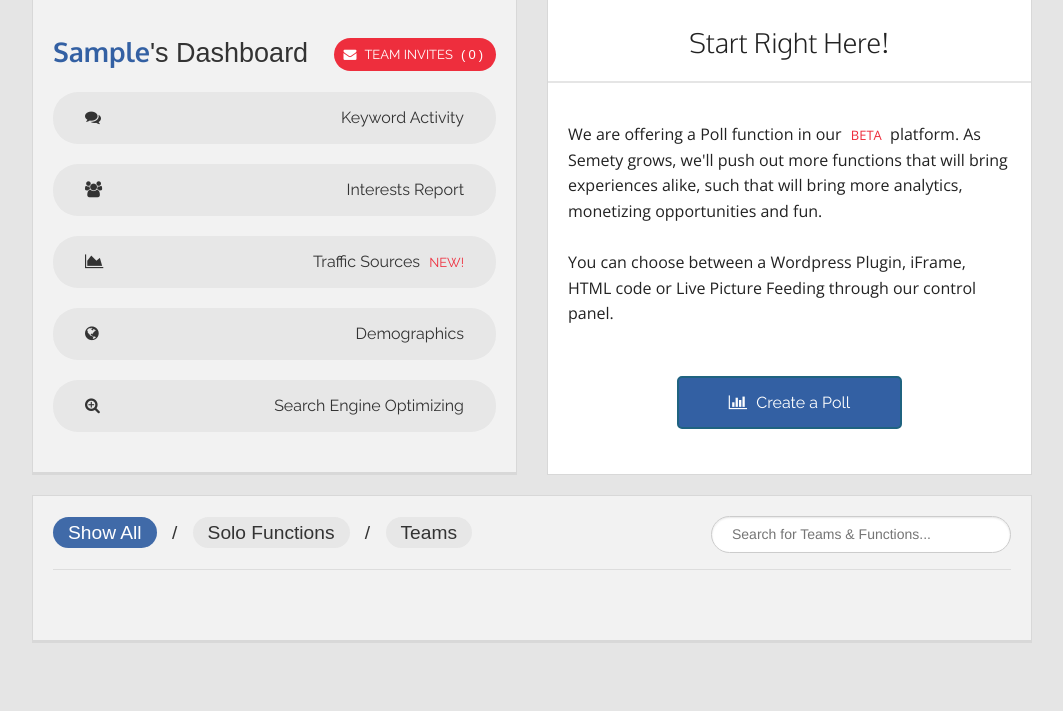
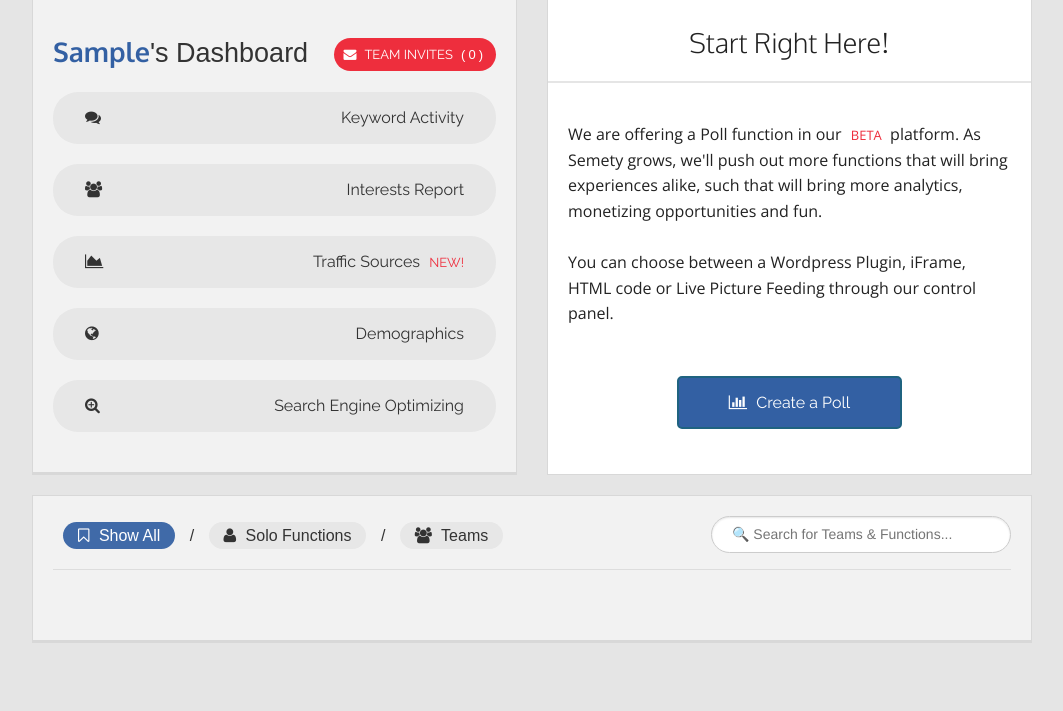
Before and after one commit to JamesJGarner/Survey, a Django app: page / in a window 1280 px wide. Shown: the part 299-1010 px from the top of the page, without its empty margins (108-1171 px from the left). Run offline with Django 3.2, Linux system fonts and the light colour scheme; the visitor is signed in with stand-in values (Sample User, id 1); data that the repository does not hold is empty.

Commit message:
Dashboard fully updated

```diff
--- a/pluginservice/apps/polls/static/css/default.css
+++ b/pluginservice/apps/polls/static/css/default.css
@@ -380,29 +380,43 @@ dd.accordion-navigation {
   margin-left: 10px;
   font-size: 9pt;
   color: rgba(51, 96, 163, 0.93);
-  border: 2px solid rgba(51, 96, 163, 0.93);
-  border-radius: 5px;
   font-family: 'Oxygen', sans-serif;
+  font-size: normal;
 
+}
+.yourteams .manage .fa {
+	margin: 0px;
+}
+.red {
+	color: #D42936 !important;
+	font-weight: bold;
+	border-radius: 12px;
+}
+.red:hover {
+	color:#fff !important;
+	background-color: #D42936 !important;
 }
 .joinedteams {
 	padding-bottom: 15px;
-	margin-top: 7px !important;
-	font-size: 1.2em;
+	margin-top: 11px !important;
+	font-size: 1em;
+}
+.joinedteams .fa {
+	display: inline-block;
+}
+.joinedteams a{
+	    color: #333333 !important;
 }
 .joinedteams span {
 	background-color: #e7e7e7;
     border-color: #b9b9b9;
 	padding: 5px 15px 5px 15px;
 	margin-right: 10px;
-	margin-left: 10px;
+	margin-left: 10px !important;
 	border-radius: 25px;
 }
 .joinedteams span:hover {
 	background-color: #b9b9b9;
-}
-.joinedteams span:first-child {
-	margin-left: 0px;
 }
 .joinedteams .selected {
 	background-color: rgba(51, 96, 163, 0.93) !important;
@@ -416,8 +430,7 @@ dd.accordion-navigation {
 	width: 300px !important;
 }
 .yourteams .manage:hover {
-  background-color: rgba(51, 96, 163, 0.93);
-  color: #fff;
+  color: #333;
 }
 .keywordactivity2 {
 	color: #2424AE;
--- a/pluginservice/templates/site/homepage.html
+++ b/pluginservice/templates/site/homepage.html
@@ -71,9 +71,9 @@
 		</div>
 		</div>
 		<div class="panel">
-		<h3 class="left joinedteams"><span class="selected">Show All</span> / <span>Solo Functions</span> / <span>Teams</span></h3>
+		<h3 class="left joinedteams"><a href="#"><span class="selected"><i class="fa fa-bookmark-o"></i> Show All</span></a> / <a href="#"><span> <i class="fa fa-user"></i> Solo Functions</span></a> / <a href="#"><span> <i class="fa fa-users"></i> Teams</span></a></h3>
 		<div class="right">
-			<input type="text" class="teamsearch" id="right-label" placeholder="Search for Teams & Functions...">
+			<input type="text" class="teamsearch" id="right-label" placeholder="&#128269; Search for Teams & Functions...">
 		</div>
 			<ul class="yourteams">
 			<hr/>
@@ -84,6 +84,7 @@
 							<a href="/widgets/polls/team/{{ team.team.id }}" class="joinedteamslink"><small class="smallusers"><i class="fa fa-users"></i></small>  {{ team.team }} </a>
 							</span>
 							<span class="right">
+							<a href="/team/#panel{{ team.team.id }}" class="manage red"><i class="fa fa-bookmark-o"></i></a>
 							<a href="/team/#panel{{ team.team.id }}" class="manage"><i class="fa fa-cog"></i></a>
 							<a href="#" class="manage"><i class="fa fa-bar-chart"></i> View Analytics</a>
 							</span>
```
